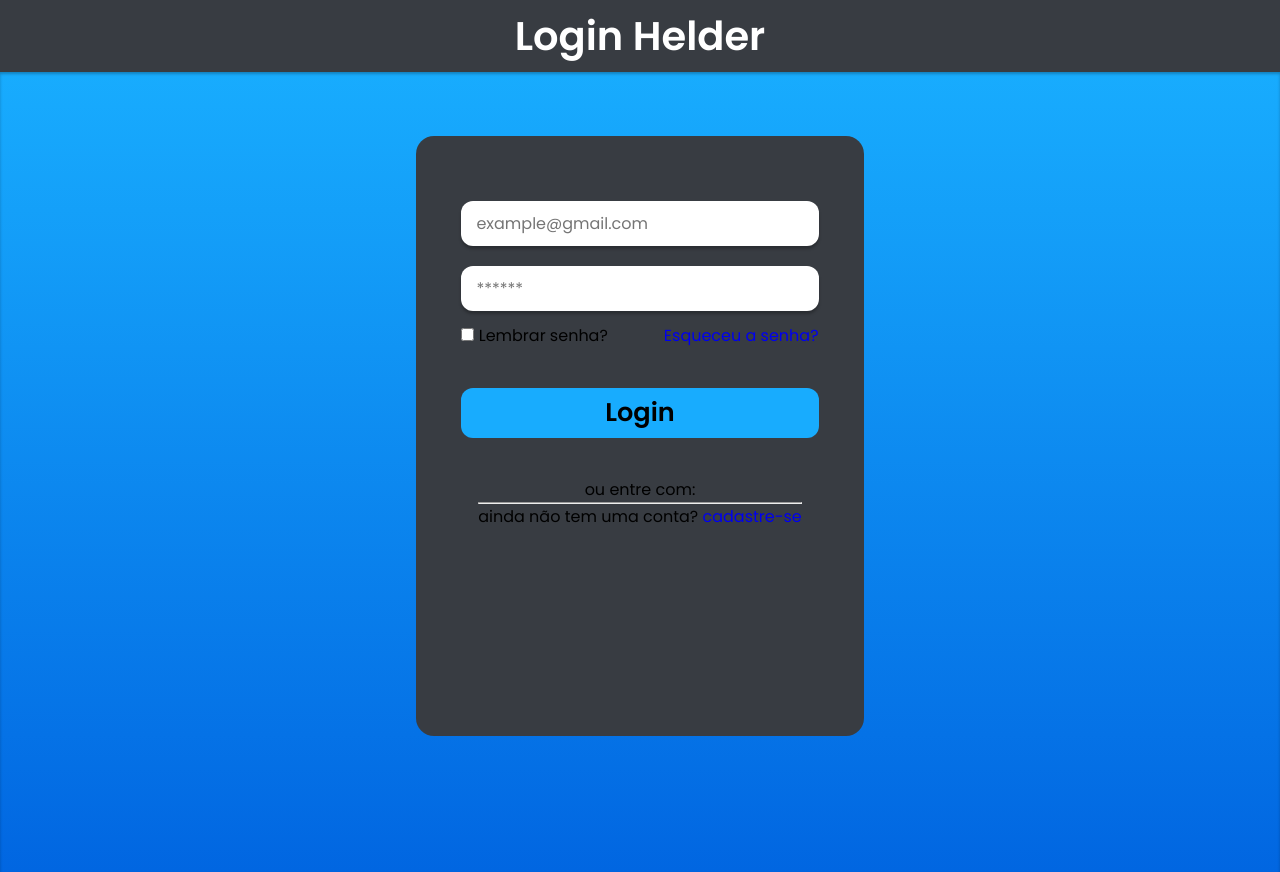
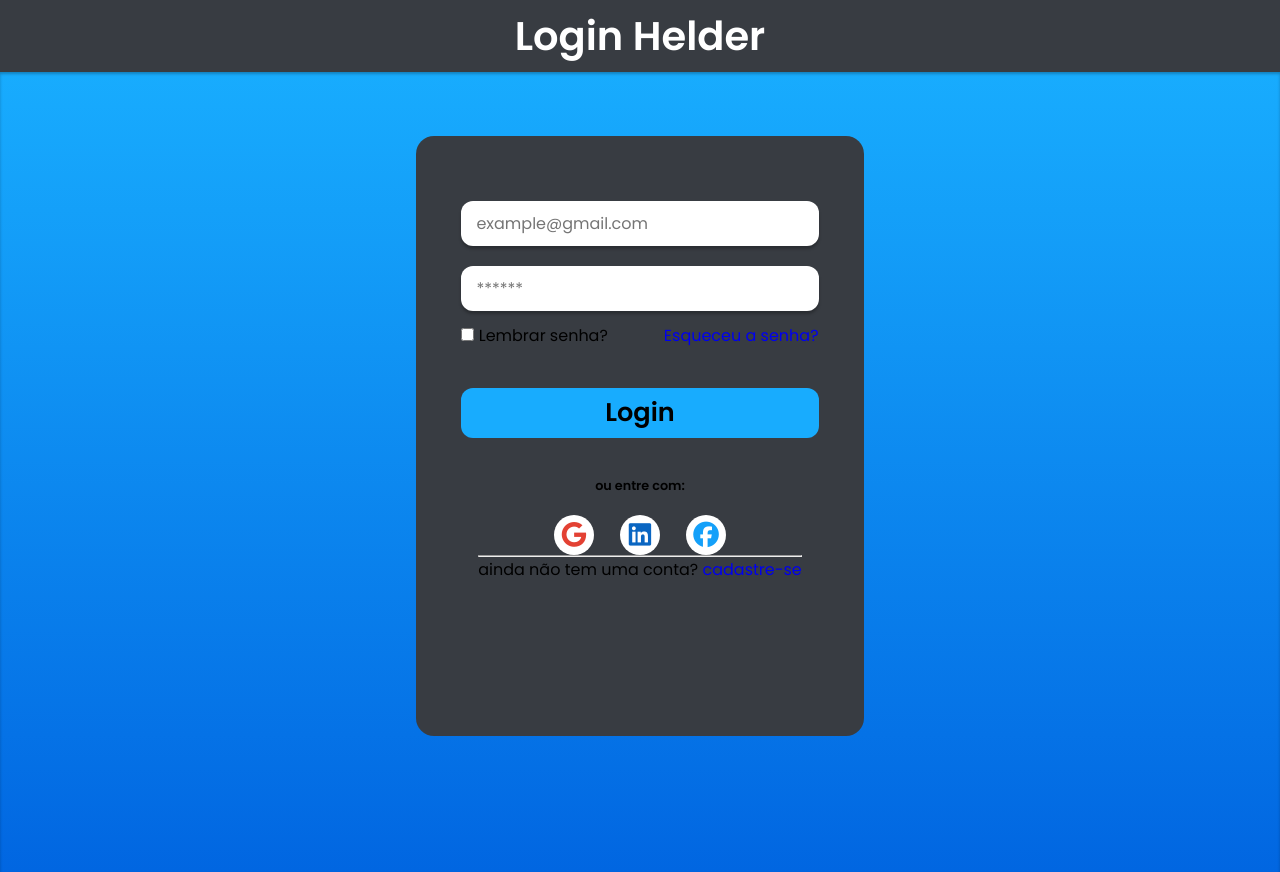
Before and after one commit to Gerald0Juni0r/Login-Helper, a plain HTML site: page index.html in a window 1280 px wide. Drawn offline with Linux system fonts and the light colour scheme.

Commit message:
icones do google, linkedin e facebook

```diff
--- a/CSS/style.css
+++ b/CSS/style.css
@@ -123,3 +123,52 @@
     align-items: center;
     margin-top: 10%;
 }
+main form .links-container span{
+    font-size: 0.8em;
+    font-weight: 600;
+}
+main form .links-container aside{
+    margin-top: 5%;
+    width: 50%;
+
+    display: flex;
+    align-items: center;
+    justify-content: space-around;
+}
+main form .links-container aside i{
+    font-size: 1.6em;
+    background-color: #fff;
+    padding: 8px;
+    height: 40px;
+    width: 40px;
+    border-radius: 20px;
+    transition: 0.3s ease-in-out;
+    color: #fff;
+
+    display: flex;
+    align-items: center;
+    justify-content: center;
+}
+main form .links-container aside .google{
+    color: #e34133;
+}
+main form .links-container aside .google:hover{
+    background-color: #e34133;
+    color: #fff;
+}
+main form .links-container aside .linkedin{
+    color: #0a66c2;
+}
+main form .links-container aside .linkedin:hover{
+    background-color: #0a66c2;
+    color: #fff;
+}
+main form .links-container aside .facebook{
+    color: #14a0f9;
+
+}
+main form .links-container aside .facebook:hover{
+    background-color: #14a0f9;
+    color: #fff;
+
+}
--- a/index.html
+++ b/index.html
@@ -28,8 +28,8 @@
                 <input type="email" placeholder="example@gmail.com">
 
                 <div class="password-container">
-                    <i class="far fa-eye"></i>
-                    <i class="far fa-eye-slash"></i>
+                    <i class="far fa-eye" id="eye"></i>
+                    <i class="far fa-eye-slash" id="eye-slash"></i>
                     <input type="password" id="field-password" class="field-password" placeholder="******">
                 </div>
             </section>
@@ -45,9 +45,9 @@
             <section class="links-container">
                 <span>ou entre com:</span>
                 <aside>
-                    <a href="#"><i class="Google"></i></a>
-                    <a href="#"><i class="Linkedin"></i></a>
-                    <a href="#"><i class="Facebook"></i></a>
+                    <a href="#"><i class="fab fa-google google"></i></a>
+                    <a href="#"><i class="fab fa-linkedin linkedin"></i></a>
+                    <a href="#"><i class="fab fa-facebook facebook"></i></a>
                 </aside>
             </section>
             <footer>
```
